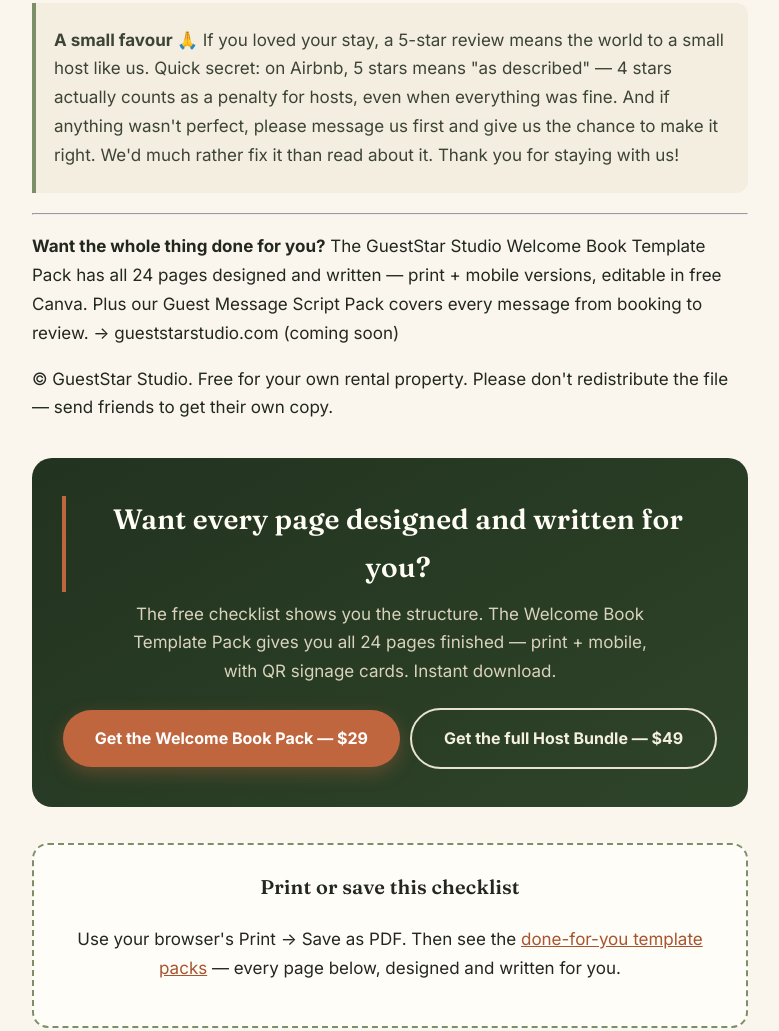
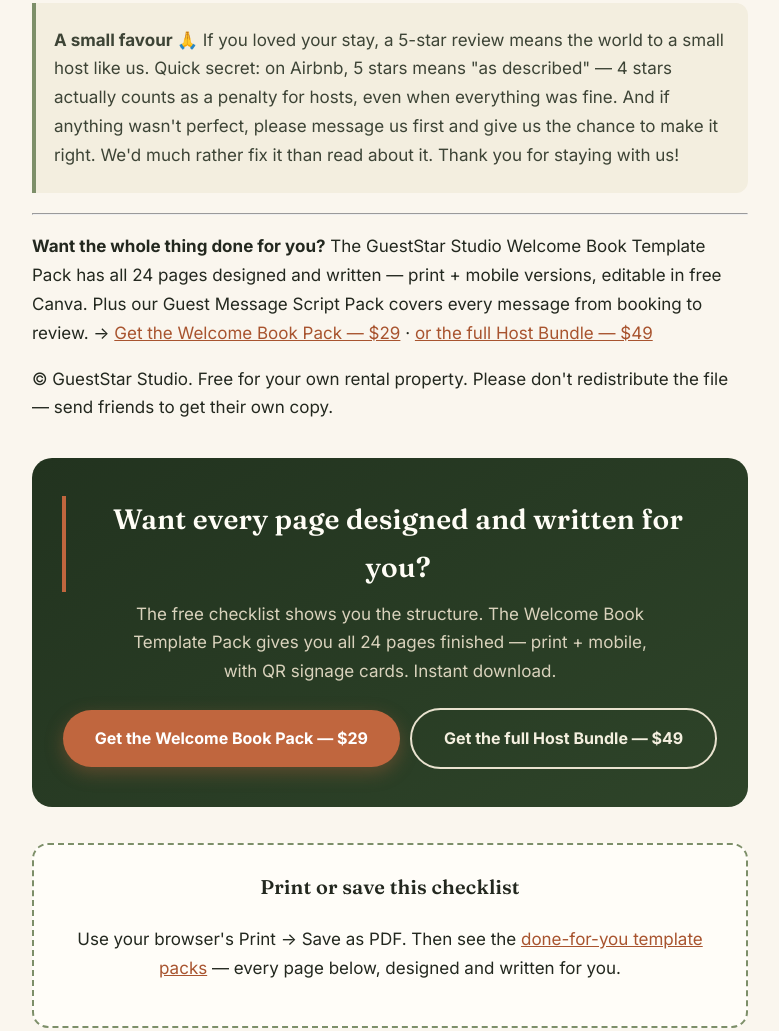
Before and after one commit to larrycasarezem/gueststar-studio-site, a plain HTML site: page free-checklist.html in a window 1280 px wide. Shown: the part 2533-3564 px from the top of the page, without its empty margins (250-1029 px from the left). Drawn offline with Linux system fonts and the light colour scheme.

Commit message:
Fix free-checklist leftover 'coming soon': link to live Welcome Book Pack $29 and Host Bundle $49

```diff
--- a/free-checklist.html
+++ b/free-checklist.html
@@ -149,7 +149,7 @@ Thank you for staying with us!</p>
 <hr />
 <p><strong>Want the whole thing done for you?</strong>
 The GuestStar Studio Welcome Book Template Pack has all 24 pages designed and written — print + mobile versions, editable in free Canva. Plus our Guest Message Script Pack covers every message from booking to review.
-→ gueststarstudio.com (coming soon)</p>
+→ <a href="https://payhip.com/b/0qEd3">Get the Welcome Book Pack — $29</a> · <a href="https://payhip.com/b/Hp0Iy">or the full Host Bundle — $49</a></p>
 <p>© GuestStar Studio. Free for your own rental property. Please don't redistribute the file — send friends to get their own copy.</p><div class="ctaband"><h2>Want every page designed and written for you?</h2><p>The free checklist shows you the structure. The Welcome Book Template Pack gives you all 24 pages finished — print + mobile, with QR signage cards. Instant download.</p><a class="btn" href="https://payhip.com/b/0qEd3">Get the Welcome Book Pack — $29</a><a class="btn ghost" href="https://payhip.com/b/Hp0Iy">Get the full Host Bundle — $49</a></div></article><div class="freebox"><h3 style="margin-top:0">Print or save this checklist</h3><p>Use your browser's Print → Save as PDF. Then see the <a href="https://payhip.com/b/0qEd3">done-for-you template packs</a> — every page below, designed and written for you.</p></div></div>
 <footer><div class="cols">
 <div><strong style="color:#fff;font-family:'Fraunces',Georgia,serif;letter-spacing:1px">GUESTSTAR STUDIO</strong><br>Templates that turn guests into 5-star reviews.</div>
```
